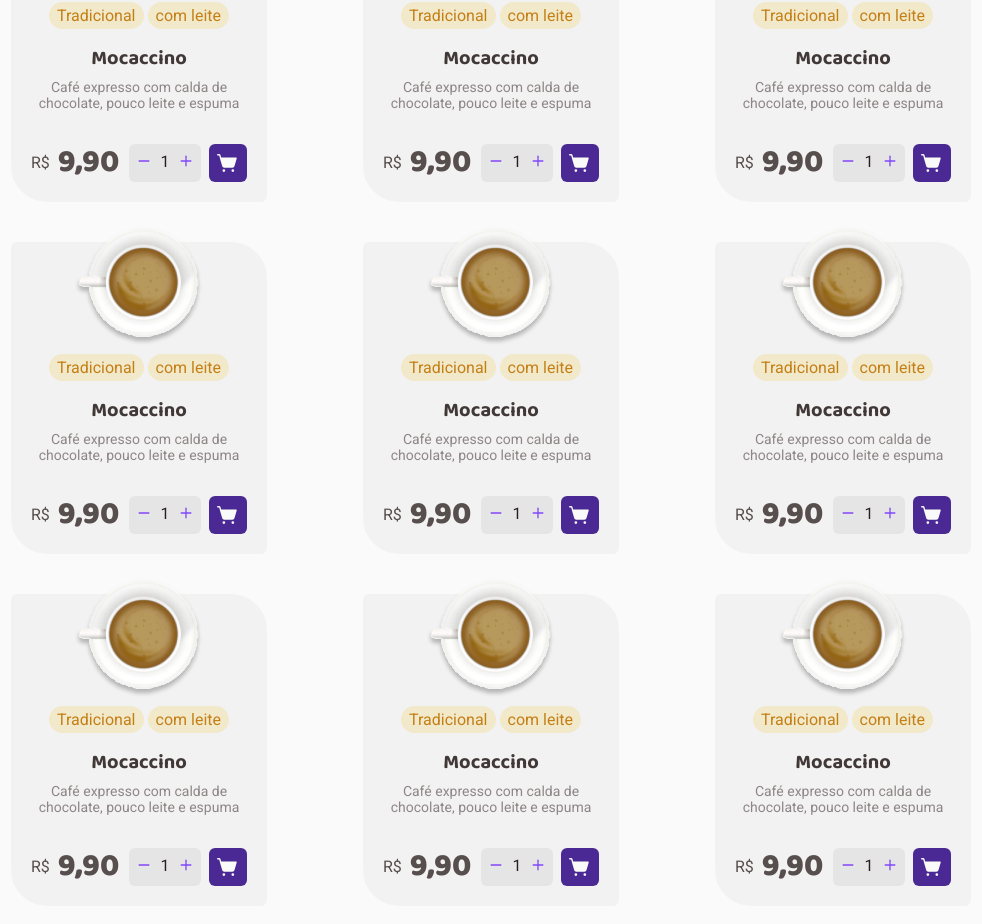
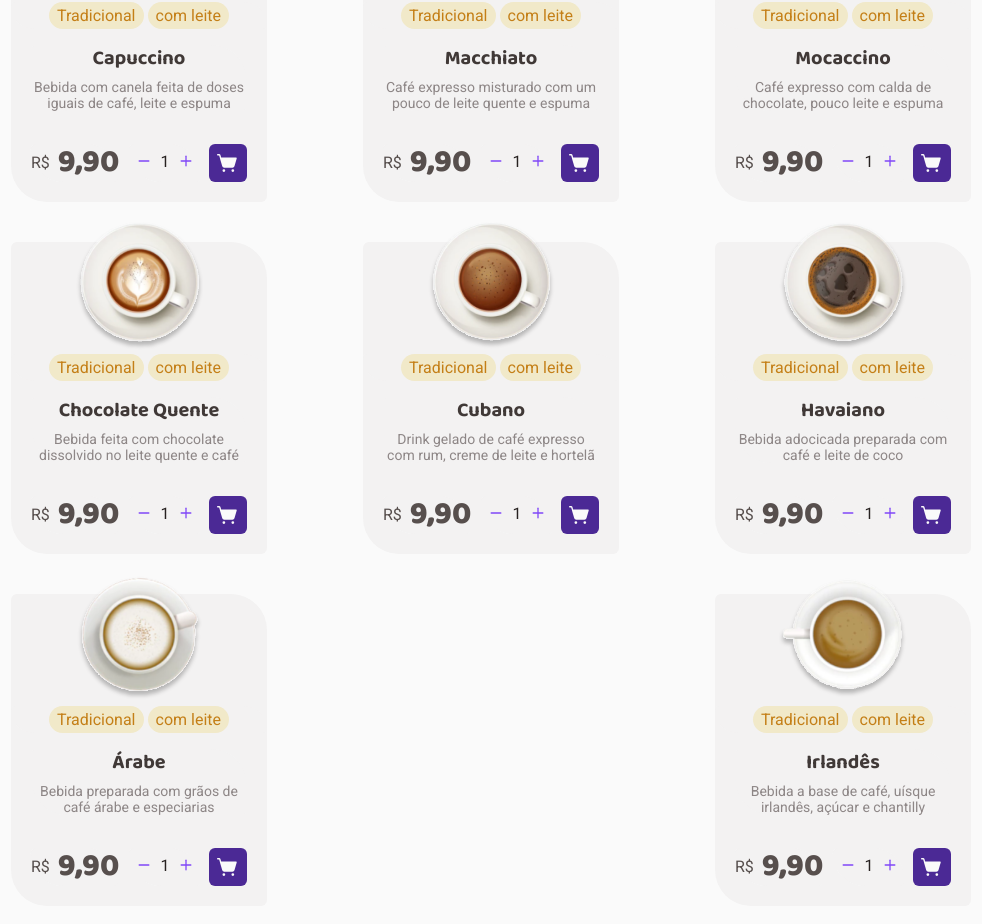
Before and after one commit to MartinGBB/coffee-delivery, a React (Vite) app: page / in a window 1280 px wide. Shown: the part 1554-2478 px from the top of the page, without its empty margins (149-1131 px from the left). Built offline with nearby package versions, Linux system fonts and the light colour scheme.

Commit message:
feat: adiciona cards ao componente d produto e muda algumas estilizacoes - adiciona ts

```diff
--- a/src/pages/Home/components/Products/index.tsx
+++ b/src/pages/Home/components/Products/index.tsx
@@ -1,5 +1,4 @@
 import { Minus, Plus, ShoppingCartSimple } from 'phosphor-react'
-import coffee from '../../../../assets/coffesImages/Coffee-13.svg'
 import {
   ButtonsAddToCart,
   BuyContainer,
@@ -10,23 +9,40 @@ import {
   TypeCoffee,
 } from './styles'
 
-export function Products() {
+interface ProductsData {
+  id: Date
+  type: string[]
+  name: string
+  price: string
+  description: string
+  image: string
+}
+
+interface ProductsProps {
+  products: ProductsData[]
+}
+
+export function Products({ products }: ProductsProps) {
   return (
     <CardContainer>
-      <img src={coffee} alt="" />
+      {products.map((product: ProductsData) => {
+        return (
+          <div key={product.id.toString()}>
+            <img src={product.image} alt={product.name} />
             <TypeCoffee>
               <span>Tradicional</span>
               <span>com leite</span>
             </TypeCoffee>
             <DetailsCoffee>
-        <h1>Mocaccino</h1>
-        <p>Café expresso com calda de chocolate, pouco leite e espuma</p>
+              <h1>{product.name}</h1>
+              <p>{product.description}</p>
             </DetailsCoffee>
             <BuyContainer>
               <PriceContainer>
                 <span>R$</span>
-          <h1>9,90</h1>
+                <h1>{product.price}</h1>
               </PriceContainer>
+
               <div>
                 <ButtonsAddToCart>
                   <button>
@@ -42,6 +58,74 @@ export function Products() {
                 </CartButton>
               </div>
             </BuyContainer>
+          </div>
+        )
+      })}
     </CardContainer>
+
+    // <CardContainer>
+    //   <div>
+    //     <img src={coffee} alt="" />
+    //     <TypeCoffee>
+    //       <span>Tradicional</span>
+    //       <span>com leite</span>
+    //     </TypeCoffee>
+    //     <DetailsCoffee>
+    //       <h1>Mocaccino</h1>
+    //       <p>Café expresso com calda de chocolate, pouco leite e espuma</p>
+    //     </DetailsCoffee>
+    //     <BuyContainer>
+    //       <PriceContainer>
+    //         <span>R$</span>
+    //         <h1>9,90</h1>
+    //       </PriceContainer>
+    //       <div>
+    //         <ButtonsAddToCart>
+    //           <button>
+    //             <Minus size={14} weight="bold" />
+    //           </button>
+    //           <span>1</span>
+    //           <button>
+    //             <Plus size={14} weight="bold" />
+    //           </button>
+    //         </ButtonsAddToCart>
+    //         <CartButton>
+    //           <ShoppingCartSimple size={22} weight="fill" />
+    //         </CartButton>
+    //       </div>
+    //     </BuyContainer>
+    //   </div>
+    //   <div>
+    //     <img src={coffee} alt="" />
+    //     <TypeCoffee>
+    //       <span>Tradicional</span>
+    //       <span>com leite</span>
+    //     </TypeCoffee>
+    //     <DetailsCoffee>
+    //       <h1>Mocaccino</h1>
+    //       <p>Café expresso com calda de chocolate, pouco leite e espuma</p>
+    //     </DetailsCoffee>
+    //     <BuyContainer>
+    //       <PriceContainer>
+    //         <span>R$</span>
+    //         <h1>9,90</h1>
+    //       </PriceContainer>
+    //       <div>
+    //         <ButtonsAddToCart>
+    //           <button>
+    //             <Minus size={14} weight="bold" />
+    //           </button>
+    //           <span>1</span>
+    //           <button>
+    //             <Plus size={14} weight="bold" />
+    //           </button>
+    //         </ButtonsAddToCart>
+    //         <CartButton>
+    //           <ShoppingCartSimple size={22} weight="fill" />
+    //         </CartButton>
+    //       </div>
+    //     </BuyContainer>
+    //   </div>
+    // </CardContainer>
   )
 }
--- a/src/pages/Home/components/Products/styles.ts
+++ b/src/pages/Home/components/Products/styles.ts
@@ -1,6 +1,17 @@
 import styled from 'styled-components'
 
 export const CardContainer = styled.div`
+  display: flex;
+  justify-content: space-between;
+  flex-wrap: wrap;
+  column-gap: 2rem;
+  row-gap: 2.5rem;
+
+  @media (max-width: 532px) {
+    justify-content: center;
+  }
+
+  div {
     background: ${({ theme }) => theme['base-card']};
     max-width: 16rem;
     height: auto;
@@ -13,6 +24,7 @@ export const CardContainer = styled.div`
       left: calc(50% - 16rem / 2);
       top: -20px;
       bottom: 0;
+    }
   }
 `
 export const TypeCoffee = styled.div`
--- a/src/pages/Home/index.tsx
+++ b/src/pages/Home/index.tsx
@@ -1,5 +1,6 @@
 import { Coffee, Package, ShoppingCart, Timer } from 'phosphor-react'
 import coffeBanner from '../../assets/coffeBanner.svg'
+import { productsData } from '../../utils/productsData'
 import { Products } from './components/Products'
 import {
   BannerContainer,
@@ -57,21 +58,7 @@ export function Home() {
       <ProductContainer>
         <h1>Nossos cafés</h1>
         <div>
-          <Products />
-          <Products />
-          <Products />
-          <Products />
-          <Products />
-          <Products />
-          <Products />
-          <Products />
-          <Products />
-          <Products />
-          <Products />
-          <Products />
-          <Products />
-          <Products />
-          <Products />
+          <Products products={productsData} />
         </div>
       </ProductContainer>
     </HomeContainer>
--- a/src/pages/Home/styles.ts
+++ b/src/pages/Home/styles.ts
@@ -8,15 +8,6 @@ export const HomeContainer = styled.div`
 export const ProductContainer = styled.div`
   > div {
     margin-bottom: 9.81rem;
-    display: flex;
-    justify-content: space-between;
-    flex-wrap: wrap;
-    column-gap: 2rem;
-    row-gap: 2.5rem;
-
-    @media (max-width: 532px) {
-      justify-content: center;
-    }
   }
 
   > h1 {
```
Lines whose indentation alone changed are shown as unchanged.
